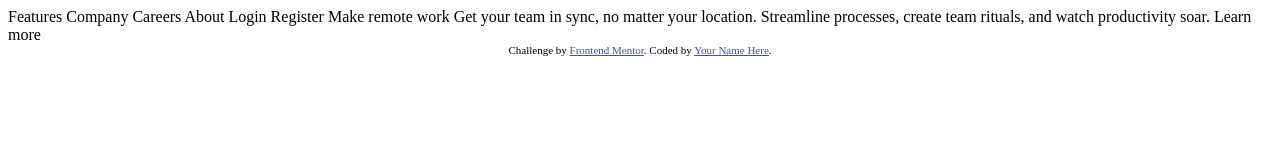
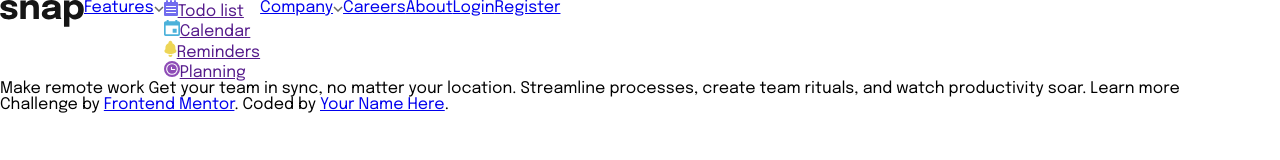
Before and after one commit to Graciliano-Barroso/dropdown-navigation, a plain HTML site: page index.html in a window 1280 px wide. Drawn offline with Linux system fonts and the light colour scheme.

Commit message:
Início do cabeçalho

```diff
--- a/index.html
+++ b/index.html
@@ -2,27 +2,41 @@
 <html lang="en">
 <head>
   <meta charset="UTF-8">
-  <meta name="viewport" content="width=device-width, initial-scale=1.0"> <!-- displays site properly based on user's device -->
+  <meta name="viewport" content="width=device-width, initial-scale=1.0">
+  <link rel="stylesheet" href="reset.css">
+  <link rel="stylesheet" href="style.css">
+
+  <link rel="preconnect" href="https://fonts.googleapis.com">
+  <link rel="preconnect" href="https://fonts.gstatic.com" crossorigin>
+  <link href="https://fonts.googleapis.com/css2?family=Epilogue:wght@400;500;600;700&display=swap" rel="stylesheet">
 
   <link rel="icon" type="image/png" sizes="32x32" href="./images/favicon-32x32.png">
 
-  <title>Frontend Mentor | Intro section with dropdown navigation</title>
+  <title>Intro section with dropdown navigation</title>
 
-  <!-- Feel free to remove these styles or customise in your own stylesheet 👍 -->
-  <style>
-    .attribution { font-size: 11px; text-align: center; }
-    .attribution a { color: hsl(228, 45%, 44%); }
-  </style>
 </head>
 <body>
+  <header>
+    <div class="caixa">
+      <h1><a class="logo" href="#"><img src="./images/logo.svg" alt=""></a></h1>
+      <ul class="nav-bar">
+        <li class="features"><a href="#">Features<img src="./images/icon-arrow-down.svg"></a></li>
+          <ul>
+            <li><a href=""><img src="./images/icon-todo.svg" alt="dropdown list icon">Todo list</a></li>
+            <li><a href=""><img src="./images/icon-calendar.svg" alt="dropdown list icon">Calendar</a></li>
+            <li><a href=""><img src="./images/icon-reminders.svg" alt="dropdown list icon">Reminders</a></li>
+            <li><a href=""><img src="./images/icon-planning.svg" alt="dropdown list icon">Planning</a></li>
+          </ul>
+        <li class="Company"><a href="#">Company<img src="./images/icon-arrow-down.svg"></a></li>
+        <li><a href="#">Careers</a></li>
+        <li><a href="#">About</a></li>
+        <li><a href="#">Login</a></li>
+        <li><a href="#">Register</a></li>
+      </ul>
+    </div>
+  </header>
 
-  Features
-  Company
-  Careers
-  About
 
-  Login
-  Register
 
   Make remote work
 
--- /dev/null
+++ b/reset.css
@@ -0,0 +1,48 @@
+/* http://meyerweb.com/eric/tools/css/reset/
+   v2.0 | 20110126
+   License: none (public domain)
+*/
+
+html, body, div, span, applet, object, iframe,
+h1, h2, h3, h4, h5, h6, p, blockquote, pre,
+a, abbr, acronym, address, big, cite, code,
+del, dfn, em, img, ins, kbd, q, s, samp,
+small, strike, strong, sub, sup, tt, var,
+b, u, i, center,
+dl, dt, dd, ol, ul, li,
+fieldset, form, label, legend,
+table, caption, tbody, tfoot, thead, tr, th, td,
+article, aside, canvas, details, embed,
+figure, figcaption, footer, header, hgroup,
+menu, nav, output, ruby, section, summary,
+time, mark, audio, video {
+	margin: 0;
+	padding: 0;
+	border: 0;
+	font-size: 100%;
+	font: inherit;
+	vertical-align: baseline;
+}
+/* HTML5 display-role reset for older browsers */
+article, aside, details, figcaption, figure,
+footer, header, hgroup, menu, nav, section {
+	display: block;
+}
+body {
+	line-height: 1;
+}
+ol, ul {
+	list-style: none;
+}
+blockquote, q {
+	quotes: none;
+}
+blockquote:before, blockquote:after,
+q:before, q:after {
+	content: '';
+	content: none;
+}
+table {
+	border-collapse: collapse;
+	border-spacing: 0;
+}
--- /dev/null
+++ b/style.css
@@ -0,0 +1,12 @@
+body {
+    font-family: 'Epilogue', sans-serif;
+}
+
+.caixa {
+    display: flex;
+}
+
+.nav-bar {
+    display: flex;
+
+}
```
